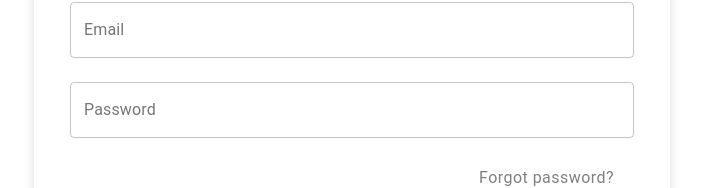
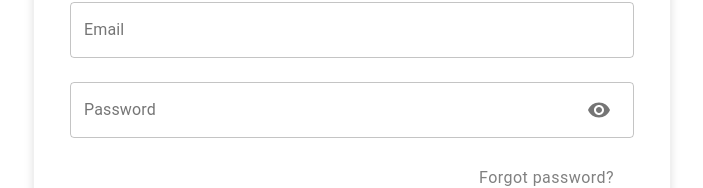
Before and after one commit to BeltranBulbarella/personal-finance-app, a Next.js app in the folder frontend/: page / in a window 1280 px wide. Shown: the part 354-542 px from the top of the page, without its empty margins (288-991 px from the left). Built offline with nearby package versions, Linux system fonts and the light colour scheme.

Commit message:
fixed session styles

```diff
--- a/frontend/package.json
+++ b/frontend/package.json
@@ -11,6 +11,7 @@
   "dependencies": {
     "@emotion/react": "^11.11.4",
     "@emotion/styled": "^11.11.5",
+    "@mui/icons-material": "^5.16.1",
     "@mui/material": "^5.16.1",
     "@typescript-eslint/eslint-plugin": "^7.16.0",
     "eslint-plugin-prettier": "^5.1.3",
--- a/frontend/src/app/components/ui/SessionForm/LoginForm.tsx
+++ b/frontend/src/app/components/ui/SessionForm/LoginForm.tsx
@@ -1,10 +1,21 @@
-import {Box} from "@mui/material";
+import {Box, IconButton, InputAdornment} from "@mui/material";
 import Typography from "@mui/material/Typography";
 import TextField from "@mui/material/TextField";
 import Button from "@mui/material/Button";
-import React from "react";
+import React, {useState} from "react";
+import VisibilityIcon from '@mui/icons-material/visibility';
+import VisibilityOffIcon from '@mui/icons-material/VisibilityOff';
 
 export const LoginForm = () => {
+    const [showPassword, setShowPassword] = useState(false);
+
+    const handleClickShowPassword = () => {
+        setShowPassword(!showPassword);
+    };
+
+    const handleMouseDownPassword = (event: { preventDefault: () => void; }) => {
+        event.preventDefault();
+    };
 
     return (
         <Box>
@@ -24,10 +35,25 @@ export const LoginForm = () => {
                 />
                 <TextField
                     label="Password"
-                    type="password"
+                    type={showPassword ? 'text' : 'password'}
                     variant="outlined"
                     fullWidth
                     margin="normal"
+                    InputProps={{
+                        endAdornment: (
+                            <InputAdornment position="end">
+                                <IconButton
+                                    aria-label="toggle password visibility"
+                                    onClick={handleClickShowPassword}
+                                    onMouseDown={handleMouseDownPassword}
+                                    edge="end"
+                                    sx={{marginRight: '1px'}}
+                                >
+                                    {showPassword ? <VisibilityOffIcon/> : <VisibilityIcon/>}
+                                </IconButton>
+                            </InputAdornment>
+                        )
+                    }}
                 />
                 <Button
                     size="small"
--- a/frontend/src/app/components/ui/SessionForm/RegisterForm.tsx
+++ b/frontend/src/app/components/ui/SessionForm/RegisterForm.tsx
@@ -43,7 +43,7 @@ export const RegisterForm = () => {
                     color="primary"
                     sx={{mt: 2}}
                 >
-                    Sign In
+                    Register
                 </Button>
             </form>
         </Box>
--- a/frontend/src/app/styles/themes/lightTheme.ts
+++ b/frontend/src/app/styles/themes/lightTheme.ts
@@ -54,14 +54,14 @@ const lightTheme = createTheme({
         MuiButton: {
             styleOverrides: {
                 root: {
-                    backgroundColor: '#000', // Black background
-                    color: '#fff', // White text
-                    borderRadius: '12px', // Rounded corners
-                    padding: '10px 20px', // Adjust padding as needed
-                    textTransform: 'none', // Remove uppercase text transformation
-                    fontSize: '16px', // Set font size
+                    backgroundColor: '#000',
+                    color: '#fff',
+                    borderRadius: '12px',
+                    padding: '10px 20px',
+                    textTransform: 'none',
+                    fontSize: '16px',
                     '&:hover': {
-                        backgroundColor: '#333', // Darker shade on hover
+                        backgroundColor: '#333',
                     }
                 }
             }
```
Also changed, not shown: 1 other file (tests, documents, lock files or other folders).
